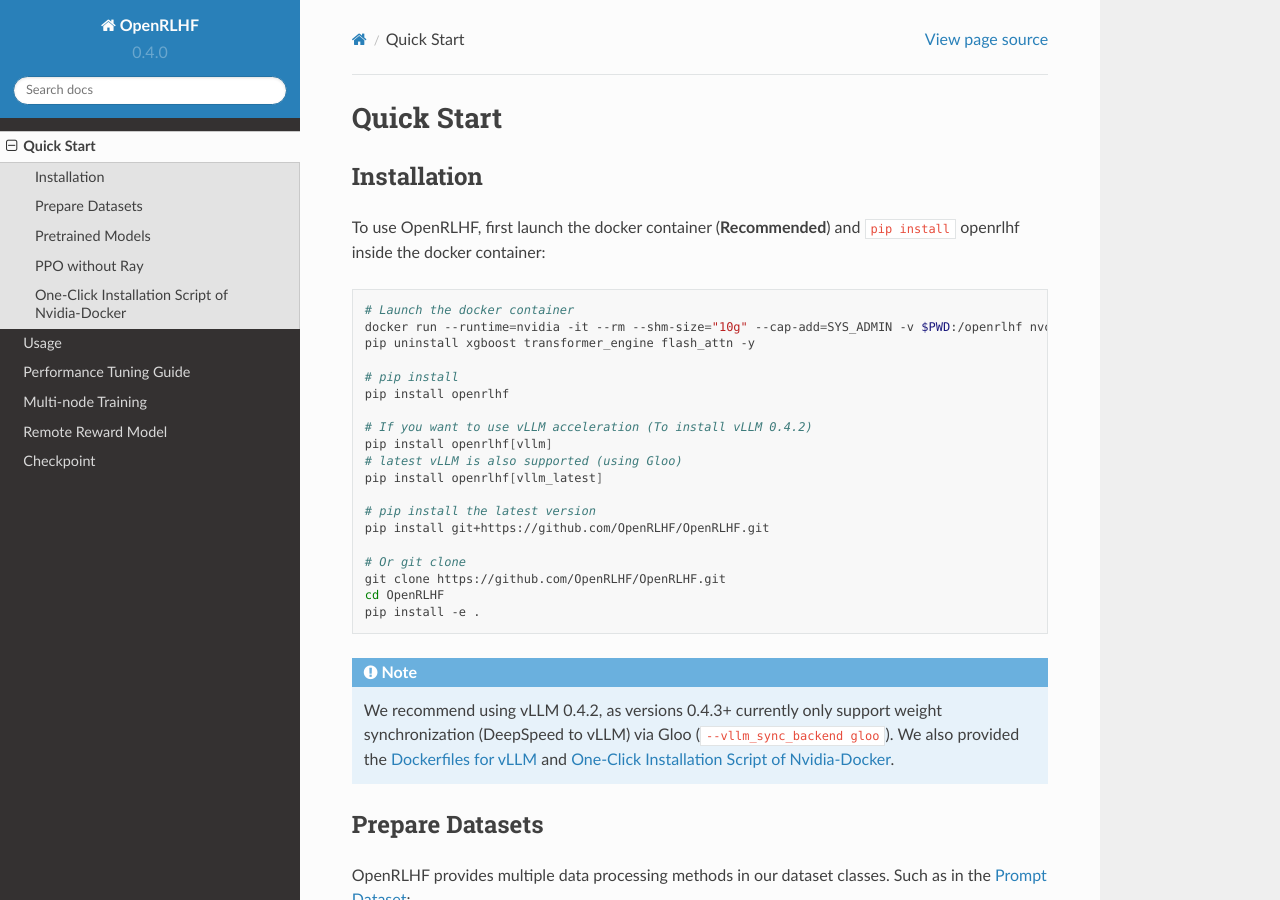
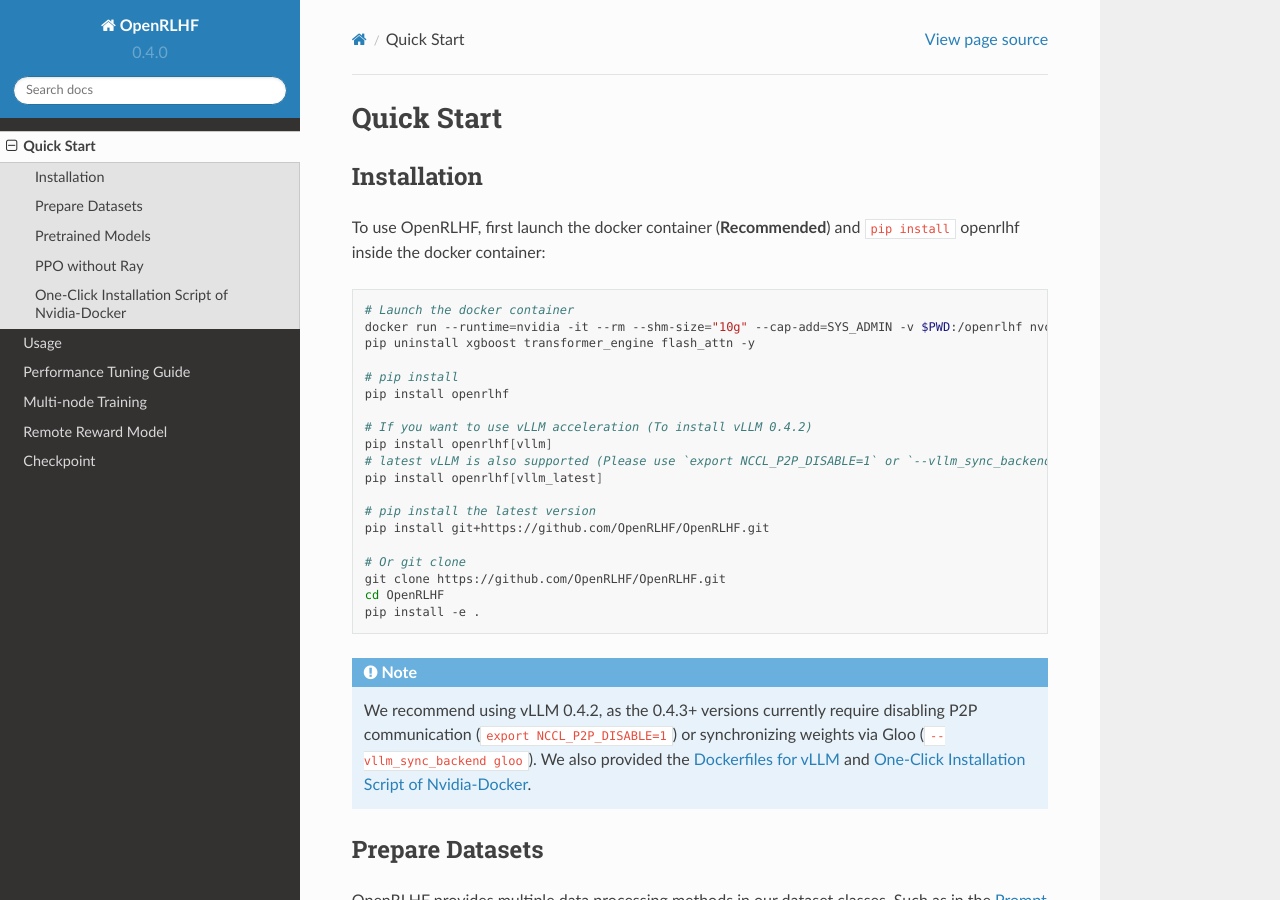
Before and after one commit to OpenRLHF/OpenRLHF-Docs, a Sphinx documentation site: the page built from docs/source/quick_start.rst, in a window 1280 px wide and 900 px high. Built offline with Sphinx 7.4.7 and the Read the Docs theme 2.0.0, drawn with Linux system fonts in a browser that asks for light colours.

Commit message:
added  `export NCCL_P2P_DISABLE=1`

```diff
--- a/docs/source/quick_start.rst
+++ b/docs/source/quick_start.rst
@@ -19,7 +19,7 @@ To use OpenRLHF, first launch the docker container (**Recommended**) and ``pip i
 
    # If you want to use vLLM acceleration (To install vLLM 0.4.2)
    pip install openrlhf[vllm]
-   # latest vLLM is also supported (using Gloo)
+   # latest vLLM is also supported (Please use `export NCCL_P2P_DISABLE=1` or `--vllm_sync_backend gloo`)
    pip install openrlhf[vllm_latest]
 
    # pip install the latest version
@@ -30,7 +30,7 @@ To use OpenRLHF, first launch the docker container (**Recommended**) and ``pip i
    cd OpenRLHF
    pip install -e .
 
-.. note:: We recommend using vLLM 0.4.2, as versions 0.4.3+ currently only support weight synchronization (DeepSpeed to vLLM) via Gloo (``--vllm_sync_backend gloo``).
+.. note:: We recommend using vLLM 0.4.2, as the 0.4.3+ versions currently require disabling P2P communication (``export NCCL_P2P_DISABLE=1``) or synchronizing weights via Gloo (``--vllm_sync_backend gloo``).
    We also provided the `Dockerfiles for vLLM <https://github.com/OpenRLHF/OpenRLHF/tree/main/dockerfile>`_  and  :ref:`nvidia-docker`.
 
 Prepare Datasets
```
